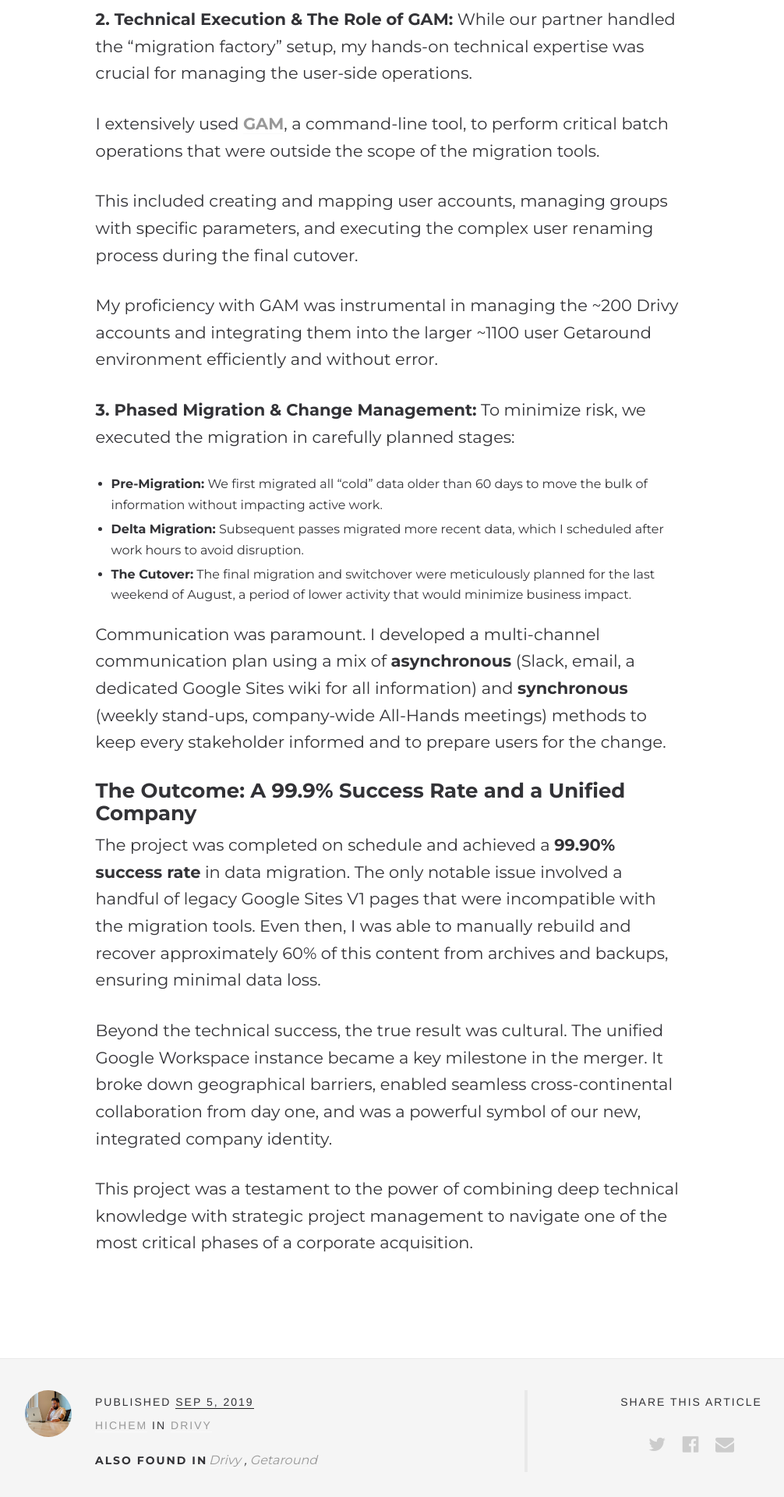
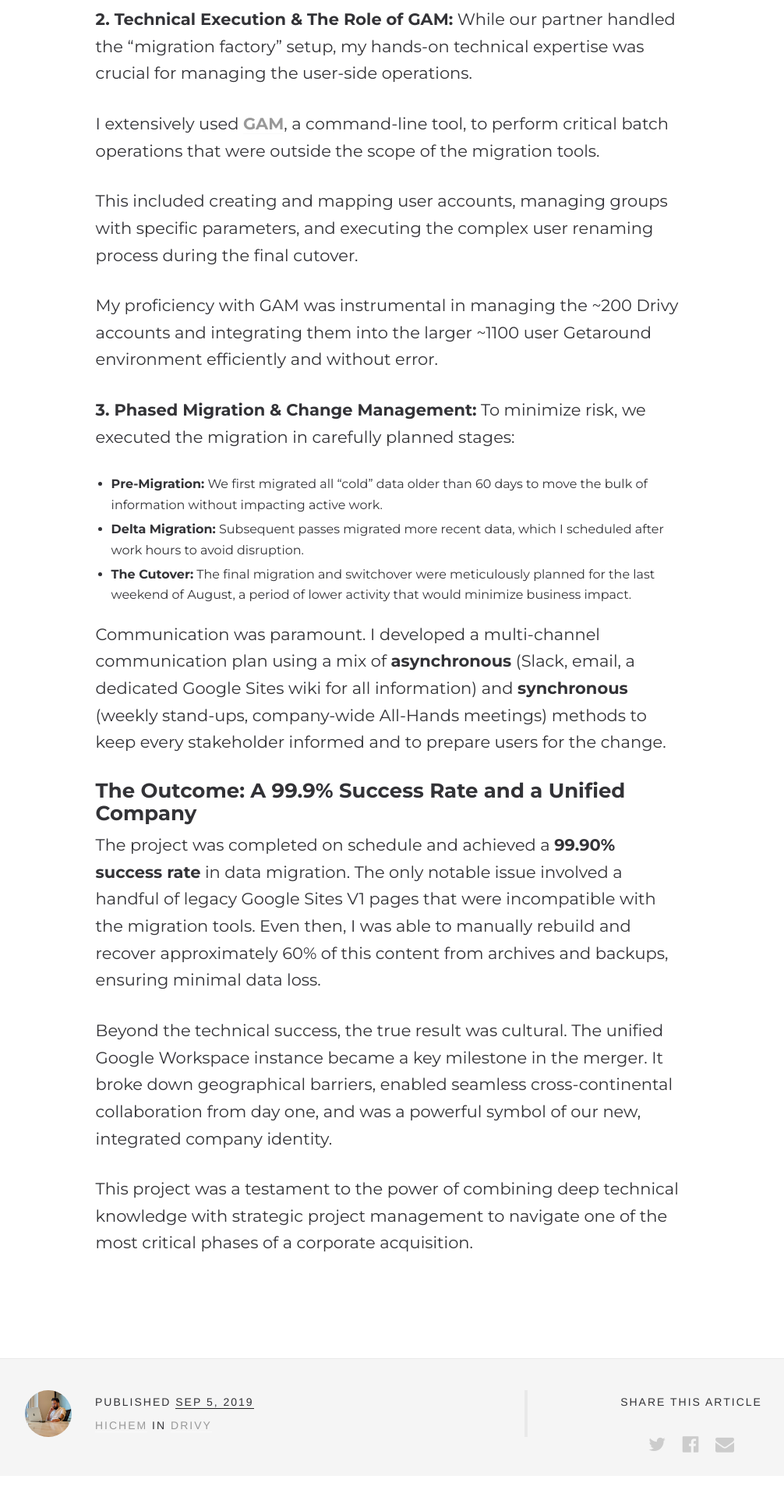
Before and after one commit to HichemBM/hichembm.github.io, a Jekyll site: the page built from _posts/2019-09-05-case-study-it-merger-drivy-getaround.md, in a window 1280 px wide. Shown: the part 2261-4181 px from the top of the page at 78% size, without its empty margins (143-1149 px from the left). Built offline with Jekyll 4.4.1, drawn with Linux system fonts in a browser that asks for light colours.

Commit message:
refactor: downcased all URL generations

```diff
--- /dev/null
+++ b/Gemfile
@@ -0,0 +1,3 @@
+source "https://rubygems.org"
+
+gem "github-pages", group: :jekyll_plugins
--- a/_includes/footer-single.html
+++ b/_includes/footer-single.html
@@ -8,18 +8,6 @@
                 <p>Published <span>{{ page.date | date: "%b %-d, %Y" }}</span></p>
 
                 <p><a href="{{ page.author_url | downcase | prepend: site.baseurl }}">{{ page.author_name | capitalize }}</a> in <a href='{{ page.categories.first | downcase | prepend: "/category/" | prepend: site.baseurl }}'>{{ page.categories.first | capitalize }}</a></p>
-
-                <div class="other-catergories">
-                    <h3>Also found in</h3>
-                    <ul>
-                        {% for category in page.categories %}
-                        <li>
-                            <a href='{{ category | downcase | prepend: "/category/" | prepend: site.baseurl }}'>{{ category | capitalize }}</a>
-                            {% if forloop.last %}{% else %},{% endif %}
-                        </li>
-                        {% endfor %}
-                    </ul>
-                </div>
 
             </div>
         </div><div class="col-xs-12 col-sm-4">
--- a/_layouts/post-no-feature.html
+++ b/_layouts/post-no-feature.html
@@ -16,7 +16,7 @@
     <div class="row">
         <div class="col-xs-12 single-content">
             <p class="meta">
-                <a href="{{ page.author_url | downcase | prepend: site.baseurl }}">{{ page.author_name | capitalize}}</a> in <a href='{{ "/category/" | downcase | append: page.categories.first | prepend: site.baseurl }}'>{{ page.categories[0] | capitalize }}</a> <i class="link-spacer"></i> <i class="fa fa-bookmark"></i> {{ page.read_time }} minutes
+                <a href="{{ page.author_url | prepend: site.baseurl | downcase }}">{{ page.author_name | capitalize}}</a> in <a href='{{ "/category/" | append: page.categories.first | prepend: site.baseurl | downcase }}'>{{ page.categories[0] | capitalize }}</a>
             </p>
 
             <h1>{{ page.title }}</h1>
--- a/_layouts/post.html
+++ b/_layouts/post.html
@@ -16,7 +16,7 @@
     <div class="row">
         <div class="col-xs-12 single-content">
             <p class="meta">
-                <a href="{{ page.author_url | downcase | prepend: site.baseurl }}">{{ page.author_name | capitalize}}</a> in <a href='{{ "/category/" | downcase | append: page.categories.first | prepend: site.baseurl }}'>{{ page.categories[0] | capitalize }}</a>
+                <a href="{{ page.author_url | prepend: site.baseurl | downcase }}">{{ page.author_name | capitalize}}</a> in <a href='{{ "/category/" | append: page.categories.first | prepend: site.baseurl | downcase }}'>{{ page.categories[0] | capitalize }}</a>
             </p>
 
             <h1>{{ page.title }}</h1>
```
Also changed, not shown: Gemfile.lock (added), img/hichem-test-3.jpg (added), img/hichem-test-4.jpg (added), img/hichem-test.jpg (added), 9 other files.
